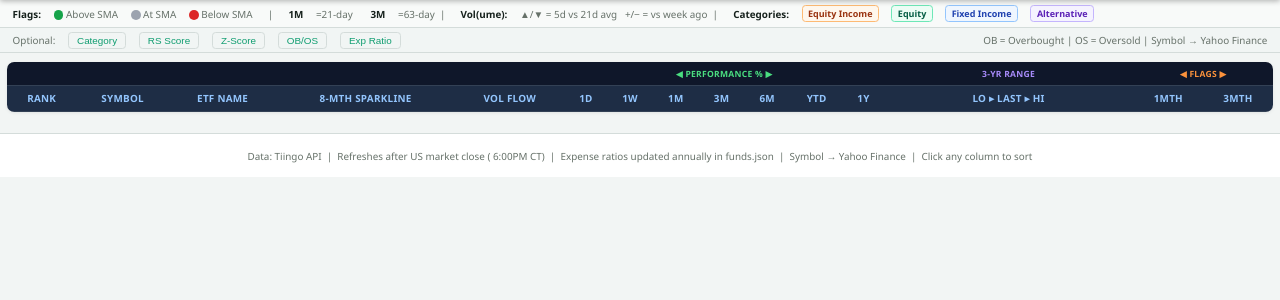
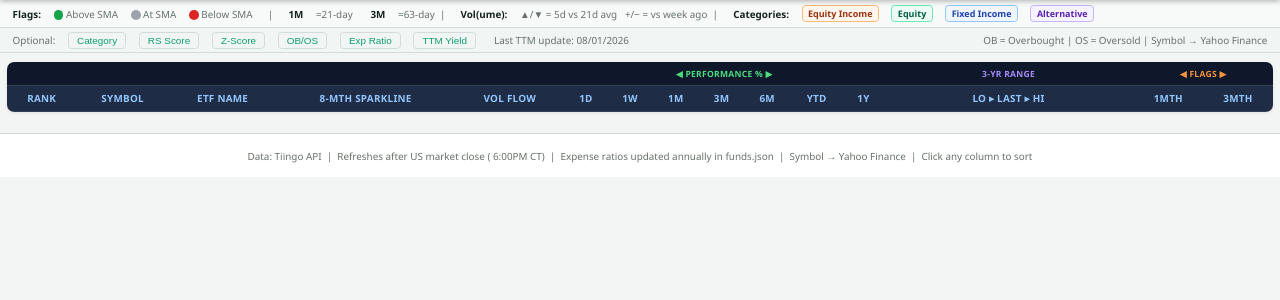
Before and after one commit to Jamesm2009/simplify-dashboard, a Flask app: page / in a window 1280 px wide. Shown: the part 85-385 px from the top of the page. Run offline with Flask 3, Linux system fonts and the light colour scheme; lists and menus that the app fills with data are empty.

Commit message:
Update index.html

```diff
--- a/templates/index.html
+++ b/templates/index.html
@@ -131,6 +131,7 @@ td.na    { text-align: right; color: var(--muted); }
 td.rs    { text-align: right; font-weight: 600; font-variant-numeric: tabular-nums; min-width: 54px; }
 td.zsc   { text-align: right; font-variant-numeric: tabular-nums; min-width: 44px; color: var(--muted); }
 td.exp   { text-align: right; font-variant-numeric: tabular-nums; min-width: 36px; color: #0f766e; font-weight: 600; }
+td.ttm   { text-align: right; font-variant-numeric: tabular-nums; min-width: 44px; color: #0f766e; font-weight: 600; }
 td.flag-cell { text-align: center; padding: 3px 3px; min-width: 34px; }
 
 /* Volume flow cell */
@@ -430,6 +431,8 @@ footer { text-align: center; padding: 16px; color: var(--muted); font-size: 11px
   <button onclick="toggleCol('zsc-col')">Z-Score</button>
   <button onclick="toggleCol('obos-col')">OB/OS</button>
   <button onclick="toggleCol('exp-col')">Exp Ratio</button>
+  <button onclick="toggleCol('ttm-col')">TTM Yield</button>
+  <span style="margin-left:6px;">Last TTM update: <span id="ttm-update-date">08/01/2026</span></span>
   <span style="margin-left:auto;color:var(--muted);font-size:11px;">OB = Overbought | OS = Oversold  | Symbol → Yahoo Finance</span>
 </div>
 
@@ -444,6 +447,7 @@ footer { text-align: center; padding: 16px; color: var(--muted); font-size: 11px
       <th class="gh gh-perf" colspan="7">◀ Performance % ▶</th>
       <th class="gh gh-bar"  colspan="1">3-Yr Range</th>
       <th class="gh gh-ind col-hidden exp-col"  colspan="1">Exp Ratio</th>
+      <th class="gh gh-ind col-hidden ttm-col"  colspan="1">TTM Yield</th>
       <th class="gh gh-ind col-hidden rs-col"   colspan="1">RS Score</th>
       <th class="gh gh-ind col-hidden zsc-col"  colspan="1">Z-Score</th>
       <th class="gh gh-ind col-hidden obos-col" colspan="1">OB/OS</th>
@@ -465,11 +469,12 @@ footer { text-align: center; padding: 16px; color: var(--muted); font-size: 11px
       <th onclick="sortTable(12)" data-col="12">1Y</th>
       <th onclick="sortTable(13)" data-col="13" style="min-width:160px">Lo   ▸   Last   ▸   Hi</th>
       <th onclick="sortTable(14)" data-col="14" class="col-hidden exp-col">Exp %</th>
-      <th onclick="sortTable(15)" data-col="15" class="col-hidden rs-col">RS Score</th>
-      <th onclick="sortTable(16)" data-col="16" class="col-hidden zsc-col">Z-Score</th>
-      <th onclick="sortTable(17)" data-col="17" class="col-hidden obos-col">OB / OS</th>
-      <th onclick="sortTable(18)" data-col="18">1Mth</th>
-      <th onclick="sortTable(19)" data-col="19">3Mth</th>
+      <th onclick="sortTable(15)" data-col="15" class="col-hidden ttm-col">TTM %</th>
+      <th onclick="sortTable(16)" data-col="16" class="col-hidden rs-col">RS Score</th>
+      <th onclick="sortTable(17)" data-col="17" class="col-hidden zsc-col">Z-Score</th>
+      <th onclick="sortTable(18)" data-col="18" class="col-hidden obos-col">OB / OS</th>
+      <th onclick="sortTable(19)" data-col="19">1Mth</th>
+      <th onclick="sortTable(20)" data-col="20">3Mth</th>
     </tr>
   </thead>
   <tbody>
@@ -526,6 +531,11 @@ footer { text-align: center; padding: 16px; color: var(--muted); font-size: 11px
     <!-- Expense ratio (hidden by default) -->
     <td class="exp num col-hidden exp-col">
       {% if f.exp_ratio is not none %}{{ '%.2f'|format(f.exp_ratio) }}%{% else %}<span style="color:var(--muted)">—</span>{% endif %}
+    </td>
+
+    <!-- TTM Yield (hidden by default, manually updated monthly in funds.json) -->
+    <td class="ttm num col-hidden ttm-col">
+      {% if f.ttm_yield is not none %}{{ '%.2f'|format(f.ttm_yield) }}%{% else %}<span style="color:var(--muted)">—</span>{% endif %}
     </td>
 
     <!-- RS Score (hidden) -->
```
